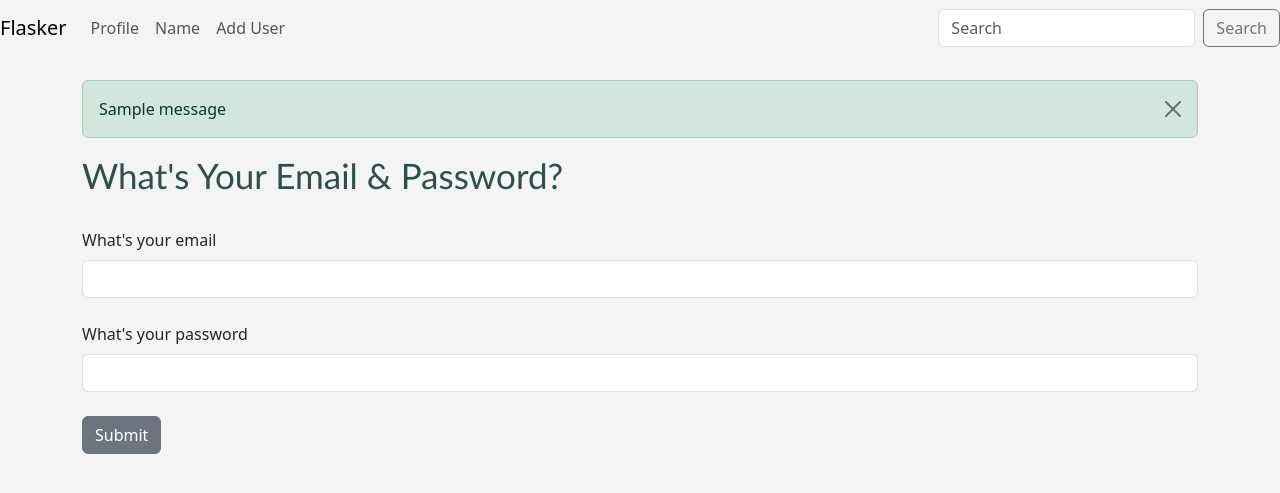
After one commit to SemTheLegend/flaskr, a Flask app: page /test_pw in a window 1280 px wide. The commit adds this page. Shown: the top 493 px of the page. Run offline with Flask 2, Linux system fonts and the light colour scheme; tables that the repository leaves empty hold one stand-in row (values such as "Sample post"); one stand-in notice (Sample message) is shown.

Commit message:
password hashing checked out

```diff
--- a/app.py
+++ b/app.py
@@ -72,6 +72,13 @@ class NamerForm(FlaskForm):
     submit = SubmitField("Submit")
 
 
+# Create a Password Form Class
+class PasswordForm(FlaskForm):
+    email = StringField("What's your email", validators=[DataRequired()])
+    passwd = PasswordField("What's your password", validators=[DataRequired()])
+    submit = SubmitField("Submit")
+
+
 # Create a route decorator
 @app.route('/')
 def index():
@@ -137,18 +144,32 @@ def add_user():
     return render_template("add_user.html", form=form, name=name, our_users=our_users)
 
 
-# Create name page
-@app.route('/name', methods=['GET', 'POST'])
-def name():
-    name = None
-    form = NamerForm()
+# Create Password Test Page
+@app.route('/test_pw', methods=['GET', 'POST'])
+def test_pw():
+    email= None
+    password = None
+    pw_to_check = None
+    passed = None
+    form = PasswordForm()
     # Validate Form
     if form.validate_on_submit():
-        name = form.name.data
-        form.name.data = ""
+        email = form.email.data
+        password = form.passwd.data
+
+        # Retrieve User by email from the Database
+        pw_to_check = Users.query.filter_by(email=email).first()
+
+        # Check Hashed Password
+        passed = check_password_hash(pw_to_check.passwd, password)
+
+        # Clear the form
+        form.email.data = ''
+        form.passwd.data = ''
+
         flash("Form Submitted Successfully!")
 
-    return render_template('name.html', name=name, form=form)
+    return render_template('test_pw.html', email=email, password=password, pw_to_check=pw_to_check, passed=passed, form=form)
 
 
 # Update Databse Record
--- a/templates/navbar.html
+++ b/templates/navbar.html
@@ -10,7 +10,7 @@
             <a class="nav-link" href="{{ url_for('user', name='Sem') }}">Profile</a>
           </li>
           <li class="nav-item">
-            <a class="nav-link" href="{{ url_for('name') }}">Name</a>
+            <a class="nav-link" href="{{ url_for('test_pw') }}">Name</a>
           </li>
           <li class="nav-item">
             <a class="nav-link" href="{{ url_for('add_user') }}">Add User</a>
--- /dev/null
+++ b/templates/test_pw.html
@@ -0,0 +1,60 @@
+{% extends 'base.html' %}
+
+{% block content %}
+
+{% for message in get_flashed_messages() %}
+
+    <div class="alert alert-success alert-dismissible fade show" role="alert">
+        {{ message }}
+        <button type="button" class="btn-close" data-bs-dismiss="alert" aria-label="Close"></button>
+    </div>
+
+{% endfor %}
+
+{% if email %}
+
+    <h1>Hello {{ email }}!!</h1>
+    <h1>Password: {{ password }}</h1>
+
+    <br/>
+    <h2>I found this info:</h2>
+    Name: {{ pw_to_check.name }} <br/>
+    Email: {{pw_to_check.email }} <br/>
+    Password: {{ pw_to_check.passwd }} <br/>
+    Passed: {{ passed}} <br/>
+
+
+{% else %}
+
+    <h1>What's Your Email & Password?</h1>
+    <br/>
+    <form method="POST">
+        {{ form.hidden_tag() }}
+
+        {{ form.email.label(
+            class="form-label"
+            ) }}
+
+        {{ form.email(
+            class="form-control"
+        ) }}
+
+        <br/>
+
+        {{ form.passwd.label(
+            class="form-label"
+            ) }}
+
+        {{ form.passwd(
+            class="form-control"
+        ) }}
+
+        <br/>
+
+        {{ form.submit(
+            class="btn btn-secondary") }}
+    </form>
+
+{% endif%}
+
+{% endblock %}
```
